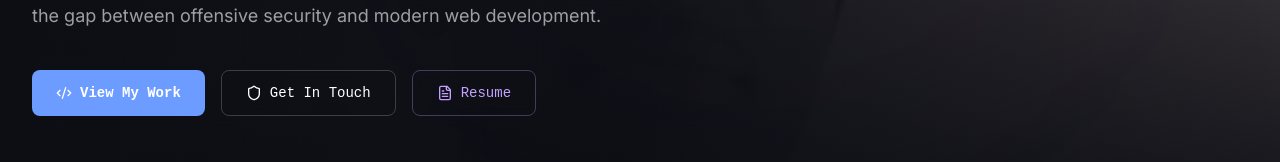
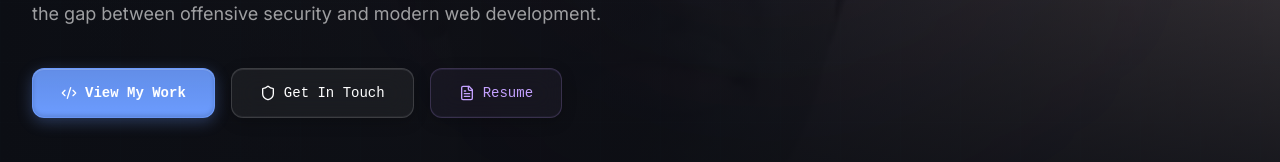
Before and after one commit to joemunene-by/My-Portfolio, a Next.js app: page / in a window 1280 px wide. Shown: the part 538-700 px from the top of the page. Built offline with nearby package versions, Linux system fonts and the light colour scheme; no server answers.

Commit message:
Add 3D glass material effect to hero buttons
Buttons now have layered inset shadows for depth, backdrop blur for
glass transparency, gradient highlights on top edge, and press/hover
animations with translate-y for a tactile 3D feel.

```diff
--- a/src/components/Hero.tsx
+++ b/src/components/Hero.tsx
@@ -146,21 +146,21 @@ export default function Hero() {
           >
             <a
               href="#projects"
-              className="group px-6 py-3 bg-primary text-white font-mono text-sm font-semibold rounded-lg hover:bg-primary-dark hover:shadow-[0_0_30px_rgba(108,156,255,0.25)] transition-all duration-300 flex items-center gap-2"
+              className="group relative px-7 py-3.5 font-mono text-sm font-semibold rounded-xl flex items-center gap-2 transition-all duration-300 bg-gradient-to-b from-primary/90 to-primary border border-primary/50 text-white shadow-[0_4px_15px_rgba(108,156,255,0.3),inset_0_1px_0_rgba(255,255,255,0.2),inset_0_-2px_4px_rgba(0,0,0,0.15)] hover:shadow-[0_6px_25px_rgba(108,156,255,0.45),inset_0_1px_0_rgba(255,255,255,0.25),inset_0_-2px_4px_rgba(0,0,0,0.2)] hover:translate-y-[-1px] active:translate-y-[1px] active:shadow-[0_2px_8px_rgba(108,156,255,0.2),inset_0_2px_4px_rgba(0,0,0,0.2)]"
             >
               <Code2 className="w-4 h-4" />
               View My Work
             </a>
             <a
               href="#contact"
-              className="px-6 py-3 border border-white/20 text-white font-mono text-sm rounded-lg hover:bg-white/10 hover:border-white/40 transition-all duration-300 flex items-center gap-2 backdrop-blur-sm"
+              className="group relative px-7 py-3.5 font-mono text-sm rounded-xl flex items-center gap-2 transition-all duration-300 bg-white/5 backdrop-blur-md border border-white/15 text-white shadow-[0_4px_15px_rgba(0,0,0,0.2),inset_0_1px_0_rgba(255,255,255,0.1),inset_0_-1px_0_rgba(255,255,255,0.05)] hover:bg-white/10 hover:border-white/25 hover:shadow-[0_6px_25px_rgba(0,0,0,0.3),inset_0_1px_0_rgba(255,255,255,0.15),inset_0_-1px_0_rgba(255,255,255,0.08)] hover:translate-y-[-1px] active:translate-y-[1px] active:shadow-[0_2px_8px_rgba(0,0,0,0.15),inset_0_2px_4px_rgba(0,0,0,0.1)]"
             >
               <Shield className="w-4 h-4" />
               Get In Touch
             </a>
             <Link
               href="/resume"
-              className="px-6 py-3 border border-accent/30 text-accent font-mono text-sm rounded-lg hover:bg-accent/10 hover:border-accent/60 transition-all duration-300 flex items-center gap-2 backdrop-blur-sm"
+              className="group relative px-7 py-3.5 font-mono text-sm rounded-xl flex items-center gap-2 transition-all duration-300 bg-accent/5 backdrop-blur-md border border-accent/20 text-accent shadow-[0_4px_15px_rgba(0,0,0,0.2),inset_0_1px_0_rgba(168,148,255,0.1),inset_0_-1px_0_rgba(168,148,255,0.05)] hover:bg-accent/10 hover:border-accent/35 hover:shadow-[0_6px_25px_rgba(168,148,255,0.15),inset_0_1px_0_rgba(168,148,255,0.15),inset_0_-1px_0_rgba(168,148,255,0.08)] hover:translate-y-[-1px] active:translate-y-[1px] active:shadow-[0_2px_8px_rgba(0,0,0,0.15),inset_0_2px_4px_rgba(0,0,0,0.1)]"
             >
               <FileText className="w-4 h-4" />
               Resume
```
